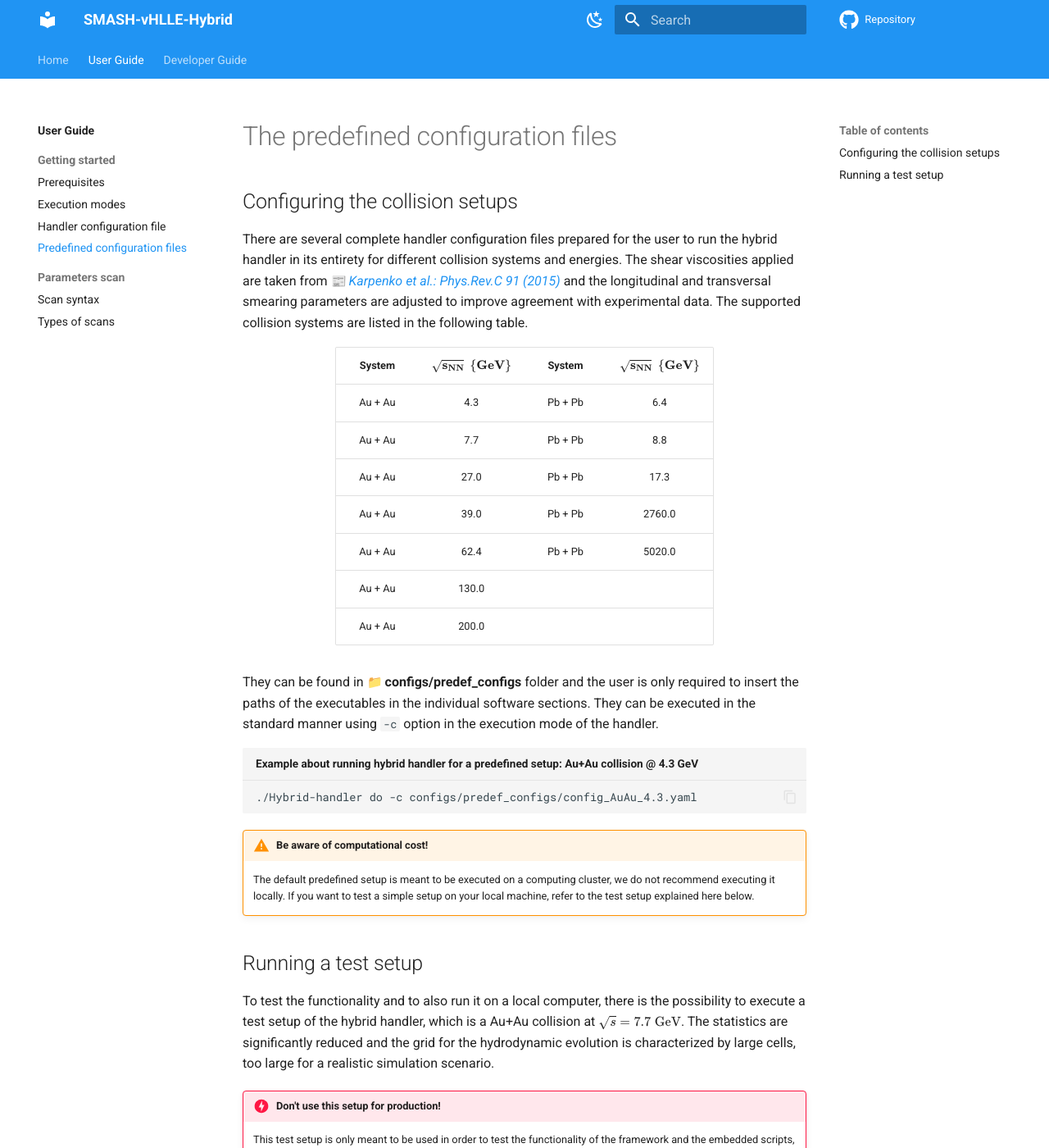
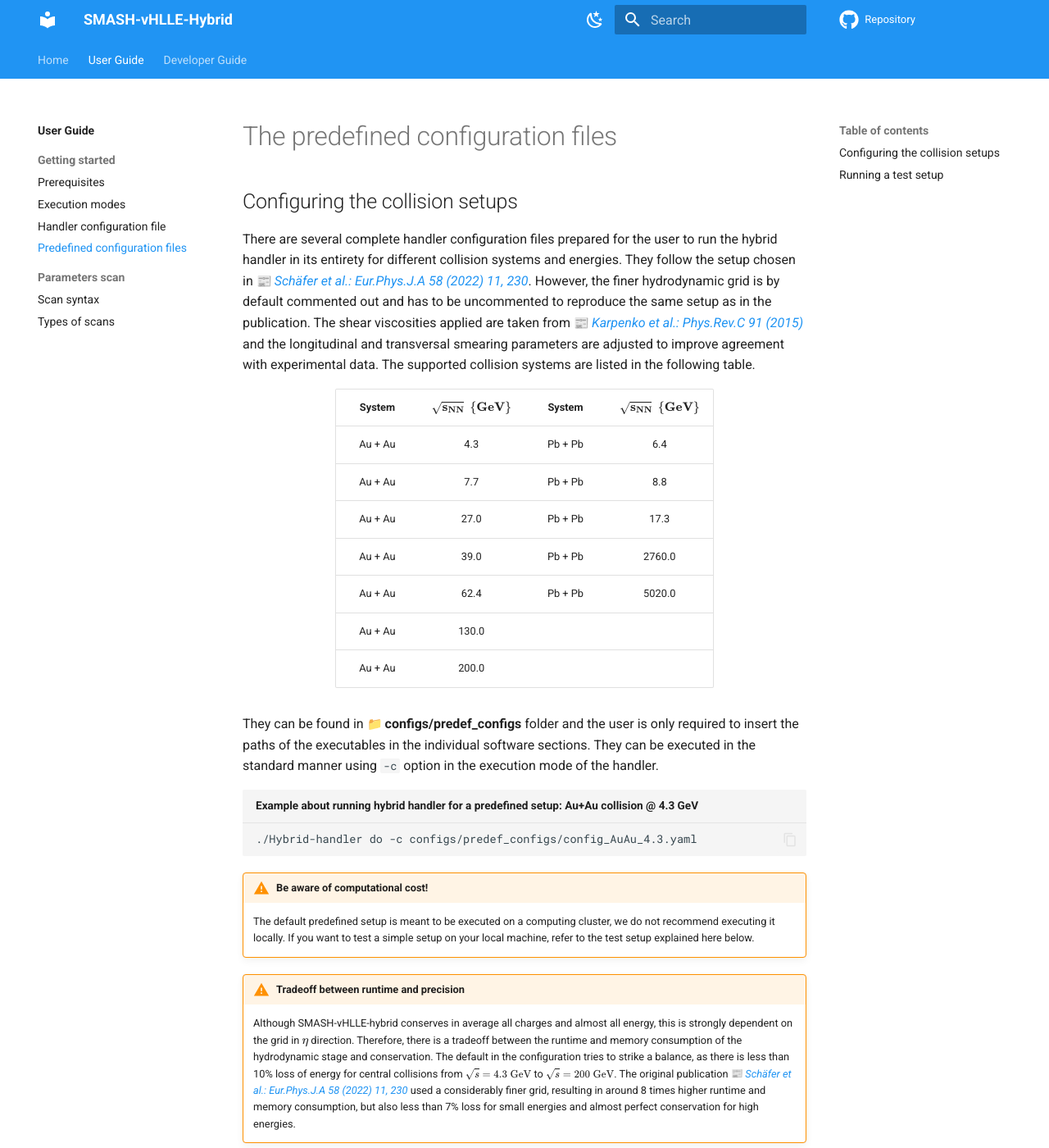
Before and after one commit to smash-transport/smash-vhlle-hybrid, an MkDocs documentation site: the page built from docs/user/predefined_configs.md, in a window 1280 px wide and 1400 px high. Shown: the whole window at 82% size. Built offline with MkDocs 1.6.1 and Material for MkDocs 9.7.7, drawn with Linux system fonts in a browser that asks for light colours; emoji names are drawn with the system emoji font; comment, search, counter and statistics services are not loaded; the version menu is left out.

Commit message:
Change default vHLLE grid and update predef_configs and user guide

```diff
--- a/docs/user/predefined_configs.md
+++ b/docs/user/predefined_configs.md
@@ -1,7 +1,7 @@
 # The predefined configuration files
 
 ## Configuring the collision setups
-There are several complete handler configuration files prepared for the user to run the hybrid handler in its entirety for different collision systems and energies.
+There are several complete handler configuration files prepared for the user to run the hybrid handler in its entirety for different collision systems and energies. They follow the setup chosen in [:newspaper: *Schäfer et al.: Eur.Phys.J.A 58 (2022) 11, 230*](https://link.springer.com/article/10.1140/epja/s10050-022-00872-x). However, the finer hydrodynamic grid is by default commented out and has to be uncommented to reproduce the same setup as in the publication.
 The shear viscosities applied are taken from [:newspaper: *Karpenko et al.: Phys.Rev.C 91 (2015)*](https://journals.aps.org/prc/abstract/10.1103/PhysRevC.91.014906) and the longitudinal and transversal smearing parameters are adjusted to improve agreement with experimental data.
 The supported collision systems are listed in the following table.
 
@@ -30,6 +30,14 @@
     The default predefined setup is meant to be executed on a computing cluster, we do not recommend executing it locally.
     If you want to test a simple setup on your local machine, refer to the test setup explained here below.
 
+!!! warning "Tradeoff between runtime and precision"
+    Although SMASH-vHLLE-hybrid conserves in average all charges and almost all energy, this is strongly dependent on the
+    grid in $\eta$ direction. Therefore, there is a tradeoff between the runtime and memory consumption of the hydrodynamic stage and conservation.
+    The default in the configuration tries to strike a balance, as there is less than 10% loss of energy for central collisions
+    from $\small\sqrt{s} = 4.3\;\mathrm{GeV}$ to $\small\sqrt{s} = 200\;\mathrm{GeV}$. The original publication [:newspaper: *Schäfer et al.: Eur.Phys.J.A 58 (2022) 11, 230*](https://link.springer.com/article/10.1140/epja/s10050-022-00872-x) used a considerably finer grid, resulting
+    in around 8 times higher runtime and memory consumption, but also less than 7% loss for small energies and almost perfect conservation
+    for high energies.
+
 ## Running a test setup
 
 To test the functionality and to also run it on a local computer, there is the possibility to execute a test setup of the hybrid handler, which is a Au+Au collision at $\small\sqrt{s} = 7.7\;\mathrm{GeV}$.
```
Also changed, not shown: 13 other files.
